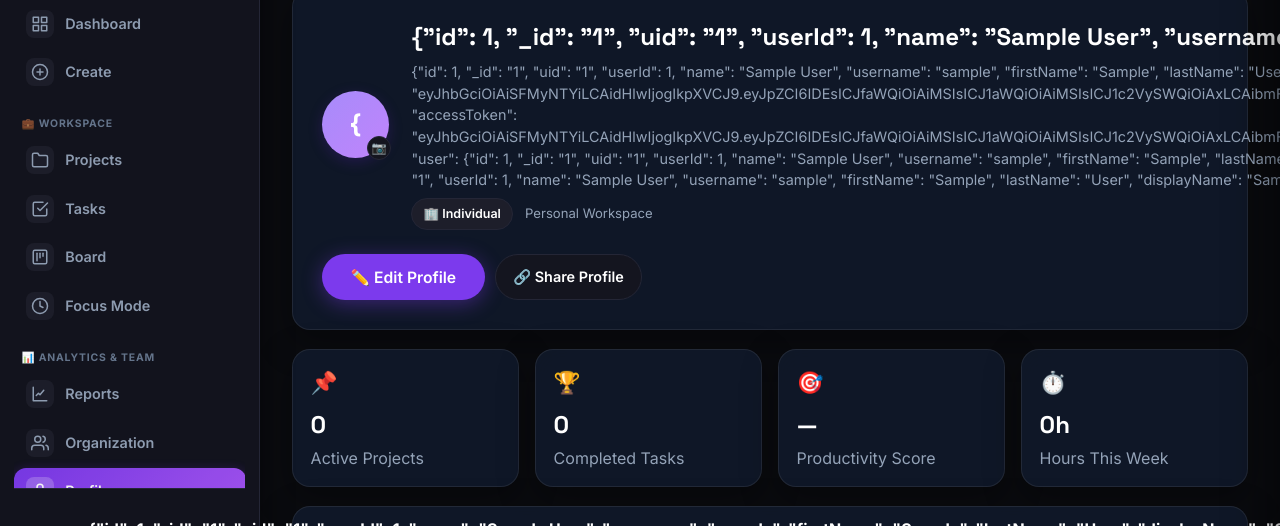
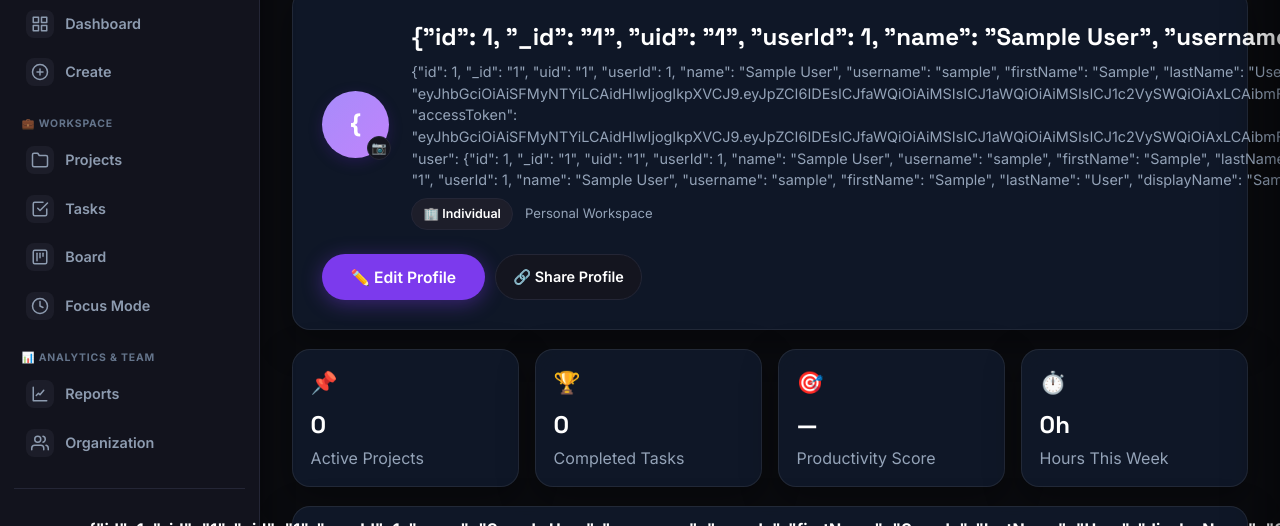
Before and after one commit to mehul-khandelwal26/NexusWeave, a plain HTML site: page pages/profile.html in a window 1280 px wide. Shown: the part 119-645 px from the top of the page. Drawn offline with Linux system fonts and the light colour scheme; no server answers; sample sign-in values are in the browser's storage.

Commit message:
Remove lingering profile link from profile.html

```diff
--- a/pages/profile.html
+++ b/pages/profile.html
@@ -87,12 +87,7 @@
           </span>
           <span>Organization</span>
         </a>
-        <a class="nav-item active" href="profile.html">
-          <span class="nav-icon" aria-hidden="true">
-            <svg viewBox="0 0 24 24" width="18" height="18" fill="none" stroke="currentColor" stroke-width="2" stroke-linecap="round" stroke-linejoin="round"><path d="M20 21v-2a4 4 0 0 0-4-4H8a4 4 0 0 0-4 4v2"></path><circle cx="12" cy="7" r="4"></circle></svg>
-          </span>
-          <span>Profile</span>
-        </a>
+
       </nav>
 
       <div class="sidebar-footer">
```
